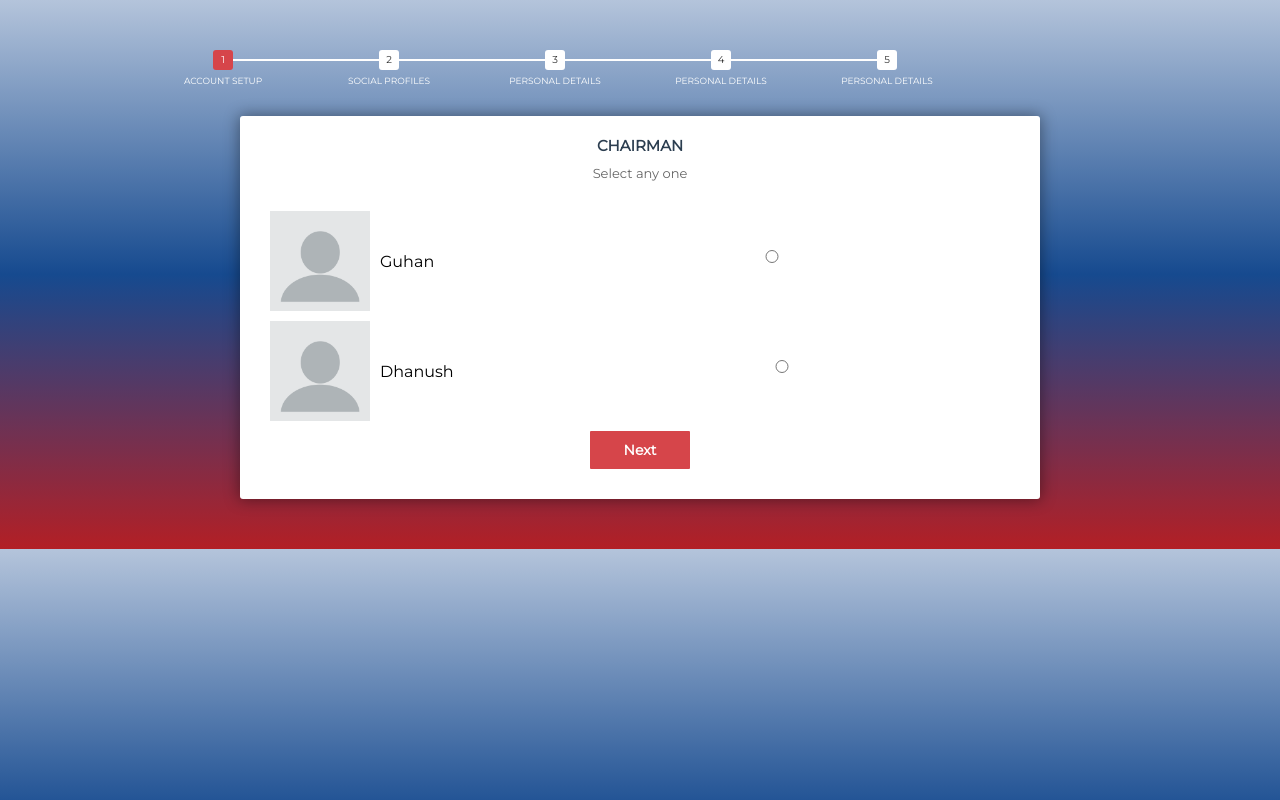
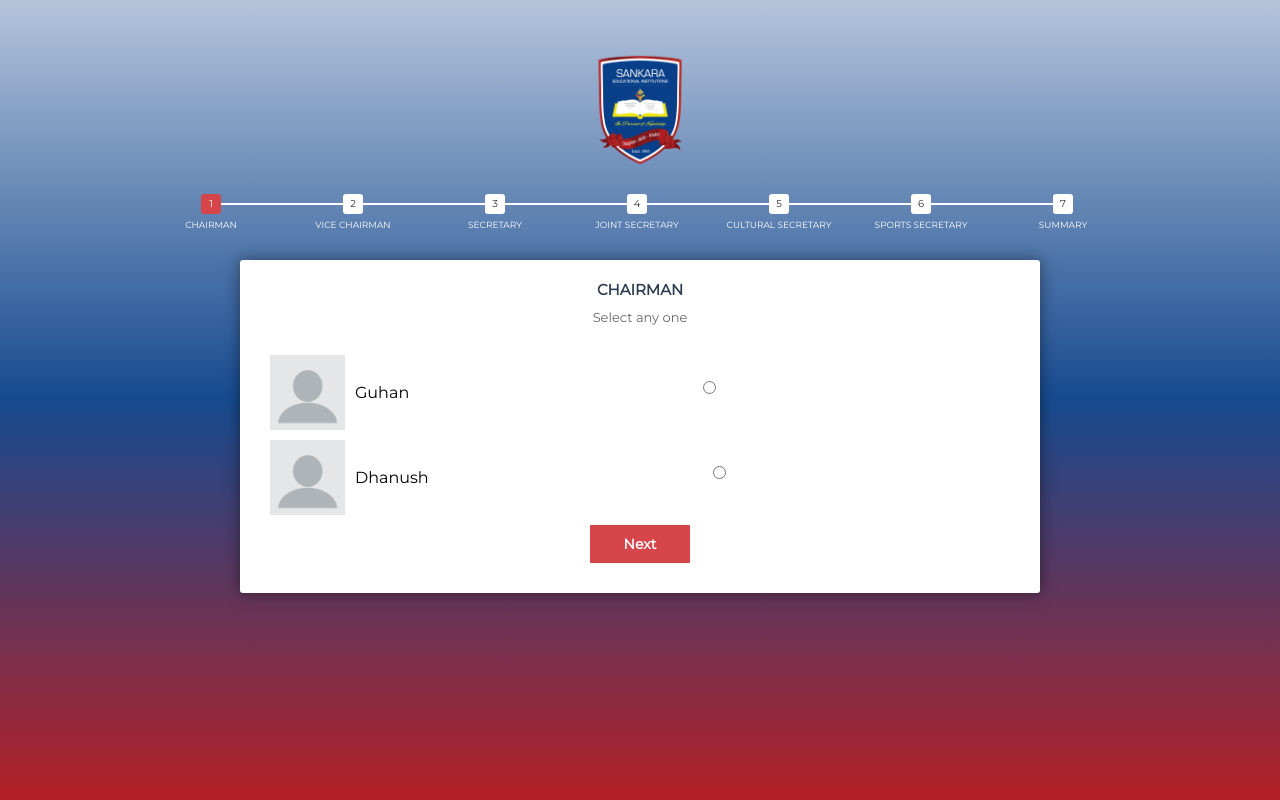
Before and after one commit to guhan5454/votersite, a React (Create React App) app: page / in a window 1280 px wide. Built offline with nearby package versions, Linux system fonts and the light colour scheme.

Commit message:
Posting data done

```diff
--- a/package.json
+++ b/package.json
@@ -7,6 +7,7 @@
     "@testing-library/jest-dom": "^5.16.5",
     "@testing-library/react": "^13.4.0",
     "@testing-library/user-event": "^13.5.0",
+    "axios": "^1.4.0",
     "react": "^18.2.0",
     "react-dom": "^18.2.0",
     "react-scripts": "5.0.1",
--- a/src/App.css
+++ b/src/App.css
@@ -8,12 +8,17 @@
 }
 
 html {
-  height: auto;
+  height: 100%;
   /*Image only BG fallback*/
   /*background = gradient + image pattern combo*/
   background: linear-gradient(#B4C4DB,#164A8F,#B31F25);
 }
 
+.headerLogo{
+  width: 120px;
+  height: 120px;
+  padding-bottom: 20px;
+}
 
 body {
   font-family: 'Montserrat', Arial, Verdana;
@@ -21,21 +26,62 @@ body {
 }
 
 .profile{
-  width: 100px;
-  height: 100px;
+  width: 75px;
+  height: 75px;
   padding-right: 10px;
 }
 
 .radioButton{
-  margin-left: 100px;
+  /* margin-right: px; */
+  /* margin-left: auto; */
+  flex: 1;
+  display: flex;
+  justify-content: flex-end;
+  /* align-content: flex-start; */
+}
+
+.buttonContainer{
+  display: flex;
+  /* padding-left: 100px; */
+  flex-direction: column;
+  /* background-color: #164A8F; */
+  /* justify-content: flex-end; */
 }
 
 .inputfield{
   display: flex;
   align-items: center;
   padding-top: 10px;
+  /* justify-content: flex-end; */
+  /* justify-content:space-between; */
 }
 
+.table {
+  width: 100%;
+  /* border-collapse: collapse; */
+  margin-top: 20px;
+  padding-bottom: 50px;
+}
+
+.tableHead th {
+  background-color: #d6454a;
+  color: #fff;
+  padding: 10px;
+  text-align: center;
+
+  }
+
+.tableBody td {
+  padding: 10px;
+}
+
+.tableBody tr:nth-child(even) {
+  background-color: #f2f2f2;
+}
+
+.tableBody tr:hover {
+  background-color: #eaeaea;
+}
 /*form styles*/
 #msform {
   flex-wrap: nowrap;
@@ -55,6 +101,7 @@ body {
   box-sizing: border-box;
   width: 80%;
   margin: 0 10%;
+  /* justify-content: space-between; */
   /*stacking fieldsets above each other*/
   position: relative;
 }
@@ -126,7 +173,7 @@ body {
   color: white;
   text-transform: uppercase;
   font-size: 9px;
-  width: 16.6%;
+  width: 14.2%;
   float: left;
   position: relative;
 }
--- a/src/App.js
+++ b/src/App.js
@@ -1,6 +1,8 @@
 import React, { useState } from 'react';
 import './App.css';
+import axios from 'axios'
 import logo from './Assests/blank-profile-picture-973460_1280.webp'
+import sankaralogo from './Assests/sankaralogo.png'
 
 const App = () => {
   const [currentStep, setCurrentStep] = useState(1);
@@ -43,12 +45,12 @@ const App = () => {
       culturalSecretary: e.target.value
     }));
   };
-  // const handleSportsSecretary = (e) => {
-  //   setSelectedPerson((prevSelectedPerson) => ({
-  //     ...prevSelectedPerson,
-  //     sportsSecretary: e.target.value
-  //   }));
-  // };
+  const handleSportsSecretary = (e) => {
+    setSelectedPerson((prevSelectedPerson) => ({
+      ...prevSelectedPerson,
+      sportsSecretary: e.target.value
+    }));
+  };
   // console.log(selectedPerson.chairman)
 
   console.log(selectedPerson)
@@ -59,6 +61,22 @@ const App = () => {
   const handlePrevious = () => {
     setCurrentStep((prevStep) => prevStep - 1);
   };
+
+  const handleSubmit = async() => {
+    try {
+      // Make an HTTP POST request to the backend endpoint
+      await axios.post('http://localhost:3001/data', selectedPerson);
+
+      console.log('Data posted successfully');
+      setCurrentStep((prevStep)=> prevStep +1)
+
+      // Clear the form fields or perform any other actions
+    } catch (error) {
+      console.error('Error posting data:', error);
+      // Handle the error
+      setCurrentStep((prevStep)=> prevStep+2)
+    }
+  }
 
   const renderFieldset = (step) => {
     switch (step) {
@@ -90,6 +108,8 @@ const App = () => {
       case 2:
         return (
           <fieldset>
+            <h2 className="fs-title">Vice Chairman</h2>
+            <h3 className="fs-subtitle">Select any one</h3>
             <div className='buttonContainer'>
               <div className='inputfield'>
                 <img alt=''  className='profile' src={logo} ></img>
@@ -115,6 +135,8 @@ const App = () => {
       case 3:
         return (
           <fieldset>
+          <h2 className="fs-title">Secretary</h2>
+          <h3 className="fs-subtitle">Select any one</h3>
            <div className='buttonContainer'>
               <div className='inputfield'>
                 <img alt=''  className='profile' src={logo} ></img>
@@ -139,6 +161,8 @@ const App = () => {
       case 4:
         return (
           <fieldset>
+          <h2 className="fs-title">Joint Secretary</h2>
+          <h3 className="fs-subtitle">Select any one</h3>
           <div className='buttonContainer'>
               <div className='inputfield'>
                 <img alt=''  className='profile' src={logo} ></img>
@@ -163,6 +187,8 @@ const App = () => {
       case 5:
         return(
           <fieldset>
+          <h2 className="fs-title">Cultural Secretary</h2>
+          <h3 className="fs-subtitle">Select any one</h3>
            <div className='buttonContainer'>
               <div className='inputfield'>
                 <img alt=''  className='profile' src={logo} ></img>
@@ -182,7 +208,88 @@ const App = () => {
             </div>
             <input type="button" name="previous" className="previous action-button" value="Previous" onClick={handlePrevious} />
             <input type="button" name="next" className="next action-button" value="Next" onClick={handleNext} />
-            <a href="https://twitter.com/GoktepeAtakan" className="submit action-button" target="_top">Submit</a>
+          </fieldset>
+        )
+      case 6:
+        return(
+          <fieldset>
+          <h2 className="fs-title">Sports Secretary</h2>
+          <h3 className="fs-subtitle">Select any one</h3>
+           <div className='buttonContainer'>
+              <div className='inputfield'>
+                <img alt=''  className='profile' src={logo} ></img>
+                <label>
+                  Valarmathi
+                </label>
+                <input type="radio" name="Valarmathi" value="Valarmathi" className="radioButton" checked={selectedPerson.sportsSecretary === "Valarmathi"} onChange={handleSportsSecretary}  />
+              </div>
+              <div className='inputfield'>
+                <img alt=''  className='profile' src={logo} ></img>
+                <label>
+                  Kannan
+                </label>
+                <input type="radio" name="Kannan" value="Kannan" className="radioButton" checked={selectedPerson.sportsSecretary === "Kannan"} onChange={handleSportsSecretary}  />
+              </div>
+
+            </div>
+            <input type="button" name="previous" className="previous action-button" value="Previous" onClick={handlePrevious} />
+            <input type="button" name="next" className="next action-button" value="Next" onClick={handleNext} />
+          </fieldset>
+        )
+      case 7:
+        return(
+          <fieldset>
+          <h2 className="fs-title">Your Votes</h2>
+          <h3 className="fs-subtitle">The final choices will be submitted once you click on Sumbit button</h3>
+          <table className='table'>
+          <thead className='tableHead'>
+            <tr>
+              <th>Position</th>
+              <th>Selected Person</th>
+            </tr>
+          </thead>
+          <tbody className='tableBody' >
+            <tr>
+              <td>Chairman</td>
+              <td>{selectedPerson.chairman}</td>
+            </tr>
+            <tr>
+              <td>Vice Chairman</td>
+              <td>{selectedPerson.viceChairman}</td>
+            </tr>
+            <tr>
+              <td>Secretary</td>
+              <td>{selectedPerson.secretary}</td>
+            </tr>
+            <tr>
+              <td>Joint Secretary</td>
+              <td>{selectedPerson.jointSecretary}</td>
+            </tr>
+            <tr>
+              <td>Cultural Secretary</td>
+              <td>{selectedPerson.culturalSecretary}</td>
+            </tr>
+            <tr>
+              <td>Sports Secretary</td>
+              <td>{selectedPerson.sportsSecretary}</td>
+            </tr>
+            </tbody>
+          </table>
+          <input type="button" name="submit" className="next action-button" value="Submit" onClick={handleSubmit} />
+          </fieldset>
+          )
+      case 8:
+        return(
+          <fieldset>
+             <h2 className="fs-title">Your Votes</h2>
+
+          </fieldset>
+        )
+      case 9:
+        return(
+          <fieldset>
+              <h2 className="fs-title">Error Submitting the vote</h2>
+
           </fieldset>
         )
       default:
@@ -192,13 +299,19 @@ const App = () => {
 
   return (
     <form id="msform">
+      <meta name="viewport"  content="width=device-width, initial-scale=1.0"></meta>
+      <div>
+      <img alt=''  className='headerLogo' src={sankaralogo} ></img>
+      </div>
       <ul id="progressbar">
-        <li className={currentStep === 1 ? 'active' : ''}>Account Setup</li>
-        <li className={currentStep === 2 ? 'active' : ''}>Social Profiles</li>
-        <li className={currentStep === 3 ? 'active' : ''}>Personal Details</li>
-        <li className={currentStep === 4 ? 'active' : ''}>Personal Details</li>
-        <li className={currentStep === 5 ? 'active' : ''}>Personal Details</li>
-        </ul>
+        <li className={currentStep === 1 ? 'active' : ''}>Chairman</li>
+        <li className={currentStep === 2 ? 'active' : ''}>Vice Chairman</li>
+        <li className={currentStep === 3 ? 'active' : ''}>Secretary</li>
+        <li className={currentStep === 4 ? 'active' : ''}>Joint Secretary</li>
+        <li className={currentStep === 5 ? 'active' : ''}>Cultural Secretary</li>
+        <li className={currentStep === 6 ? 'active' : ''}>Sports Secretary</li>
+        <li className={currentStep === 7 ? 'active' : ''}>Summary</li>
+      </ul>
       {renderFieldset(currentStep)}
     </form>
   );
```
Also changed, not shown: src/Assests/sankaralogo.png (added), 1 other file (tests, documents, lock files or other folders).
